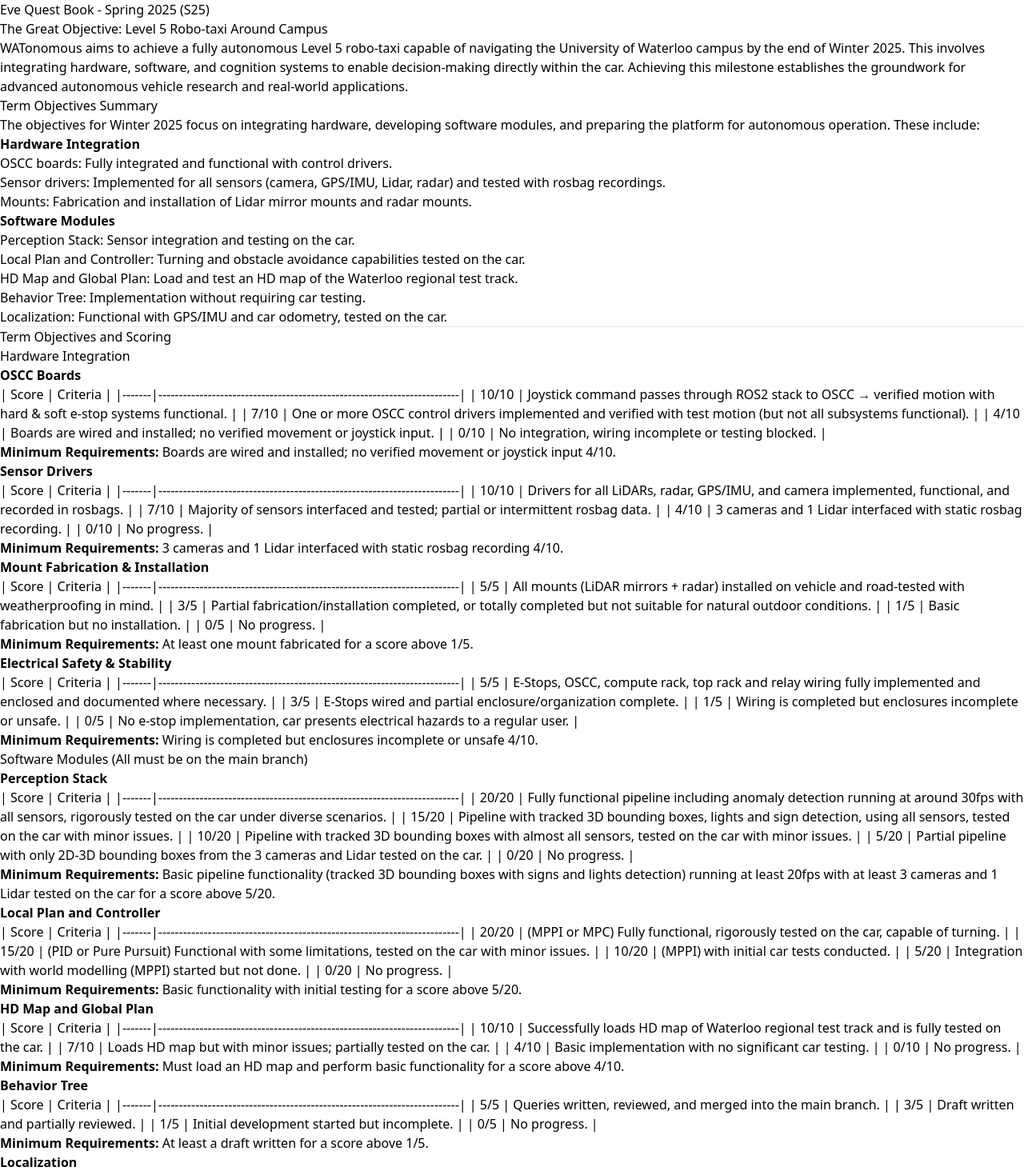
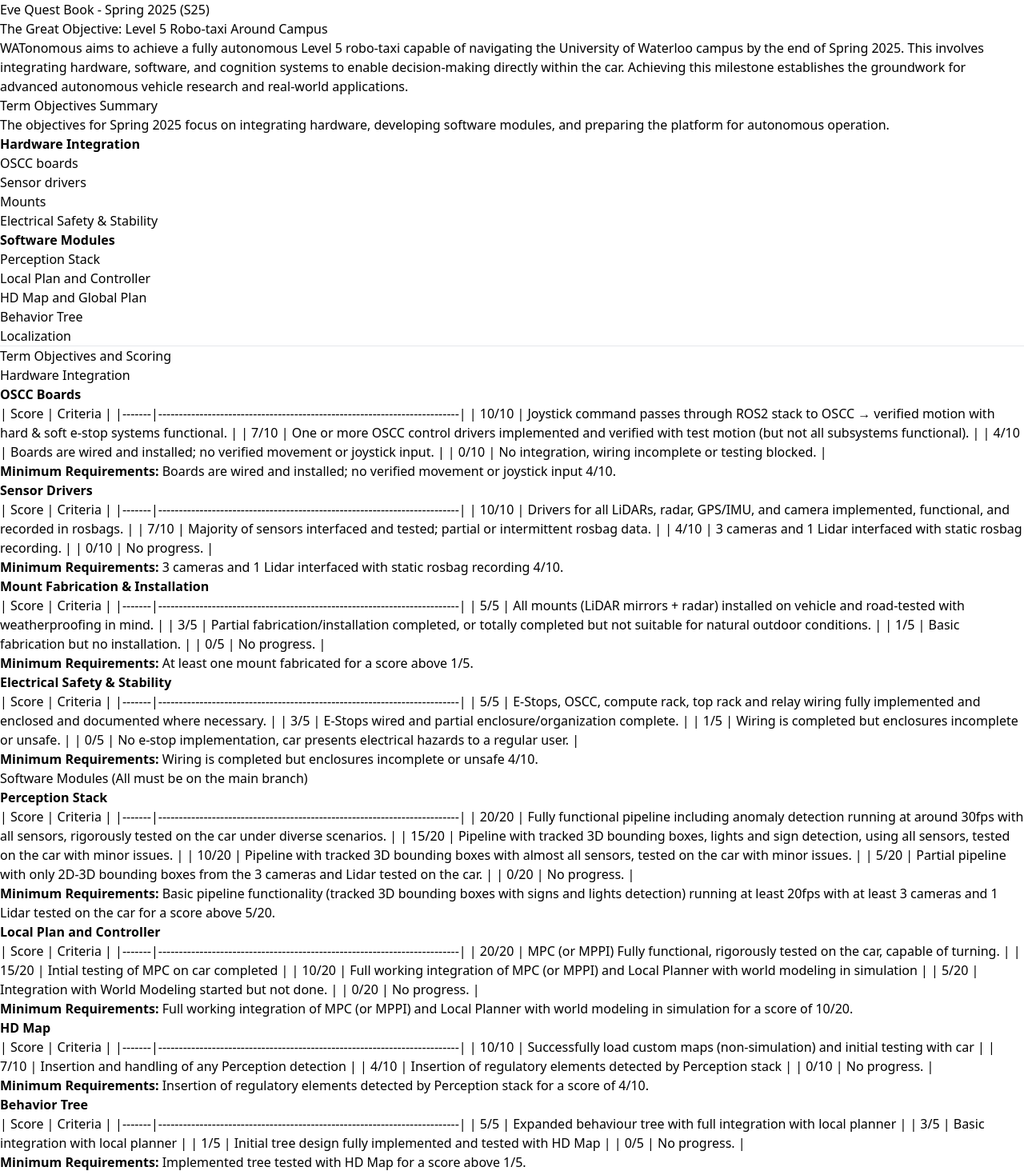
Before and after one commit to WATonomous/wato_wiki, a Next.js app: page /quest_books/s25_eve_quests in a window 1280 px wide. Shown: the top 1469 px of the page at 80% size. Built offline with nearby package versions, Linux system fonts and the light colour scheme.

Commit message:
Add eve s25 objectives

```diff
--- a/pages/quest_books/s25_eve_quests.mdx
+++ b/pages/quest_books/s25_eve_quests.mdx
@@ -2,23 +2,24 @@
 
 ## The Great Objective: Level 5 Robo-taxi Around Campus
 
-WATonomous aims to achieve a fully autonomous Level 5 robo-taxi capable of navigating the University of Waterloo campus by the end of Winter 2025. This involves integrating hardware, software, and cognition systems to enable decision-making directly within the car. Achieving this milestone establishes the groundwork for advanced autonomous vehicle research and real-world applications.
+WATonomous aims to achieve a fully autonomous Level 5 robo-taxi capable of navigating the University of Waterloo campus by the end of Spring 2025. This involves integrating hardware, software, and cognition systems to enable decision-making directly within the car. Achieving this milestone establishes the groundwork for advanced autonomous vehicle research and real-world applications.
 
 ## Term Objectives Summary
 
-The objectives for Winter 2025 focus on integrating hardware, developing software modules, and preparing the platform for autonomous operation. These include:
+The objectives for Spring 2025 focus on integrating hardware, developing software modules, and preparing the platform for autonomous operation.
 
 1. **Hardware Integration**
-   - OSCC boards: Fully integrated and functional with control drivers.
-   - Sensor drivers: Implemented for all sensors (camera, GPS/IMU, Lidar, radar) and tested with rosbag recordings.
-   - Mounts: Fabrication and installation of Lidar mirror mounts and radar mounts.
+   - OSCC boards
+   - Sensor drivers
+   - Mounts
+   - Electrical Safety & Stability
 
 2. **Software Modules**
-   - Perception Stack: Sensor integration and testing on the car.
-   - Local Plan and Controller: Turning and obstacle avoidance capabilities tested on the car.
-   - HD Map and Global Plan: Load and test an HD map of the Waterloo regional test track.
-   - Behavior Tree: Implementation without requiring car testing.
-   - Localization: Functional with GPS/IMU and car odometry, tested on the car.
+   - Perception Stack
+   - Local Plan and Controller
+   - HD Map and Global Plan
+   - Behavior Tree
+   - Localization
 
 ---
 
@@ -88,46 +89,46 @@
 
 | Score | Criteria                                                                 |
 |-------|-------------------------------------------------------------------------|
-| 20/20 | (MPPI or MPC) Fully functional, rigorously tested on the car, capable of turning. |
-| 15/20 | (PID or Pure Pursuit) Functional with some limitations, tested on the car with minor issues.  |
-| 10/20 | (MPPI) with initial car tests conducted.       |
-| 5/20  | Integration with world modelling (MPPI) started but not done.                        |
+| 20/20 | MPC (or MPPI) Fully functional, rigorously tested on the car, capable of turning. |
+| 15/20 | Intial testing of MPC on car completed  |
+| 10/20 | Full working integration of MPC (or MPPI) and Local Planner with world modeling in simulation       |
+| 5/20  | Integration with World Modeling started but not done.                        |
 | 0/20  | No progress.                                                            |
 
-**Minimum Requirements:** Basic functionality with initial testing for a score above 5/20.
+**Minimum Requirements:** Full working integration of MPC (or MPPI) and Local Planner with world modeling in simulation for a score of 10/20.
 
-7. **HD Map and Global Plan**
+7. **HD Map**
 
 | Score | Criteria                                                                 |
 |-------|-------------------------------------------------------------------------|
-| 10/10 | Successfully loads HD map of Waterloo regional test track and is fully tested on the car. |
-| 7/10  | Loads HD map but with minor issues; partially tested on the car.        |
-| 4/10  | Basic implementation with no significant car testing.                   |
+| 10/10 | Successfully load custom maps (non-simulation) and initial testing with car |
+| 7/10  | Insertion and handling of any Perception detection      |
+| 4/10  | Insertion of regulatory elements detected by Perception stack                  |
 | 0/10  | No progress.                                                            |
 
-**Minimum Requirements:** Must load an HD map and perform basic functionality for a score above 4/10.
+**Minimum Requirements:** Insertion of regulatory elements detected by Perception stack for a score of 4/10.
 
 8. **Behavior Tree**
 
 | Score | Criteria                                                                 |
 |-------|-------------------------------------------------------------------------|
-| 5/5   | Queries written, reviewed, and merged into the main branch.               |
-| 3/5   | Draft written and partially reviewed.                                   |
-| 1/5   | Initial development started but incomplete.                             |
+| 5/5   | Expanded behaviour tree with full integration with local planner               |
+| 3/5   | Basic integration with local planner                                   |
+| 1/5   | Initial tree design fully implemented and tested with HD Map                             |
 | 0/5   | No progress.                                                            |
 
-**Minimum Requirements:** At least a draft written for a score above 1/5.
+**Minimum Requirements:** Implemented tree tested with HD Map for a score above 1/5.
 
 9. **Localization**
 
 | Score | Criteria                                                                 |
 |-------|-------------------------------------------------------------------------|
 | 10/10 | Fully tested on the car and functional with GPS/IMU and car odometry.   |
-| 7/10  | Functional with either GPS/IMU or car odometry; partially tested.       |
-| 4/10  | Basic implementation started but no significant testing.               |
+| 7/10  | Implementation of localization module integrating GPS/IMU with car odometry, tested in simulation      |
+| 4/10  | Testing setup for car odometry in simulation               |
 | 0/10  | No progress.                                                            |
 
-**Minimum Requirements:** Must be functional with either GPS/IMU or car odometry for a score above 4/10.
+**Minimum Requirements:** Localization must be functional in simulation for a score above 7/10.
 
 10. **Blog Posts**
 
@@ -146,15 +147,12 @@
 
 | Quest Name              | Description                                           | Due Date  | Score  |
 |-------------------------|-------------------------------------------------------|-----------|--------|
-| OSCC Boards             | Fully integrated and functional on the car.          | 2025-02-15| 2/10       |
-| Sensor Drivers          | Implemented for all sensors with rosbag recordings.  | 2025-03-8|  6/10      |
-| Mounts                 | Lidar mirror mounts and radar mounts completed.      | 2025-03-8|  3/5      |
-| Electrical Safety & Stability | Vehicle wiring is robust and ready for testing with no hazards. | 2025-03-8|  3/5      |
-| Perception Stack        | Sensor integration and car testing completed.         | 2025-03-31|  9/20      |
-| Local Plan and Controller| Turning and obstacle avoidance tested on the car.    | 2025-04-12|  8/20      |
-| HD Map and Global Plan  | Loads HD map of Waterloo test track, tested on car.  | 2025-02-15|  4/10      |
-| Behavior Tree           | Fully implemented and merged into main branch.        | 2025-03-15| 2/5       |
-| Localization            | Functional with GPS/IMU and car odometry.            | 2025-04-12| 4/10       |
-
-### Comments
-This term was heavily influenced by our lack of access to AVRIL.
+| OSCC Boards             |           | 2025-07-6|        |
+| Sensor Drivers          |   | 2025-06-15|        |
+| Mounts                 |       | 2025-06-15|        |
+| Electrical Safety & Stability |  | 2025-08-8|        |
+| Perception Stack        |          | 2025-07-6|        |
+| Local Plan and Controller|     | 2025-08-8|        |
+| HD Map and Global Plan  |   | 2025-08-8|        |
+| Behavior Tree           |         | 2025-08-8|        |
+| Localization            |             | 2025-07-6|        |
```
